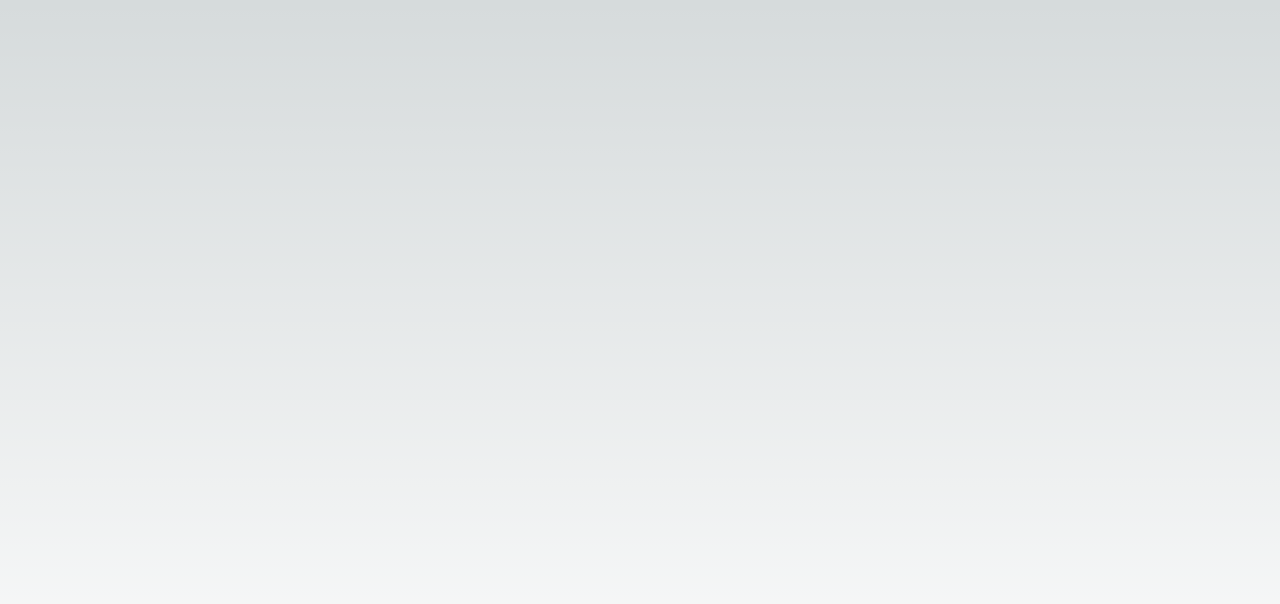
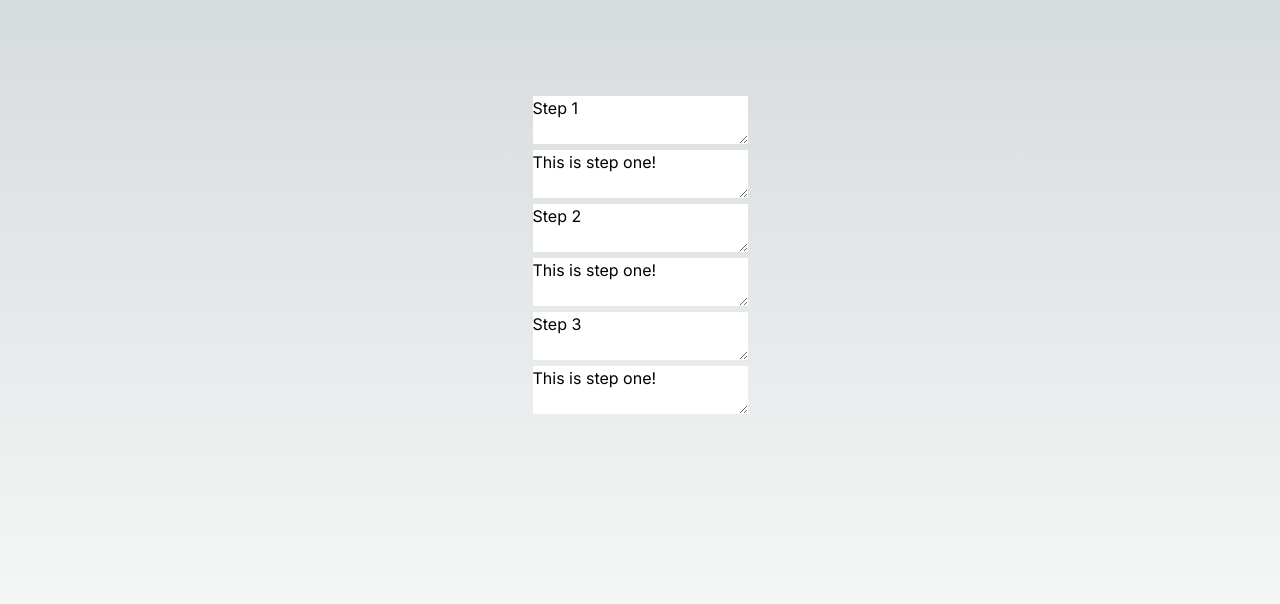
Before and after one commit to marvinhm/TimelineWidget, a Next.js app: page / in a window 1280 px wide. Shown: the top 604 px of the page. Built offline with nearby package versions, Linux system fonts and the light colour scheme.

Commit message:
render clickable steps form w/ text area element

```diff
--- a/app/pages/TimelineContainer.tsx
+++ b/app/pages/TimelineContainer.tsx
@@ -26,12 +26,37 @@ interface TimelineStep {
 }
 
 function TimelineContainer() {
-  const [timeline, setTimeline] = useState<Array<TimelineStep> | null>(steps);
+  const [timelineData, setTimelineData] = useState<Array<TimelineStep> | null>(steps);
+
+  function handleChange(event: React.SyntheticEvent) {
+
+  }
 
   return (
-    <div>
-
-    </div>
+    <form className='TimelineContainer'>
+      {
+        timelineData?.map((item) => (
+          <div className='timelineBox' key={item.id}>
+            <div className='tl-left'>
+              <textarea
+                  defaultValue={item.title}
+                  placeholder="type something descriptive"
+                  onChange={handleChange}
+                  name={item.title}
+              />
+            </div>
+            <div className='tl-right'>
+              <textarea
+                  defaultValue={item.description}
+                  placeholder="type something descriptive"
+                  onChange={handleChange}
+                  name={item.description}
+              />
+            </div>
+          </div>
+        ))
+      }
+    </form>
   )
 }
 
```
